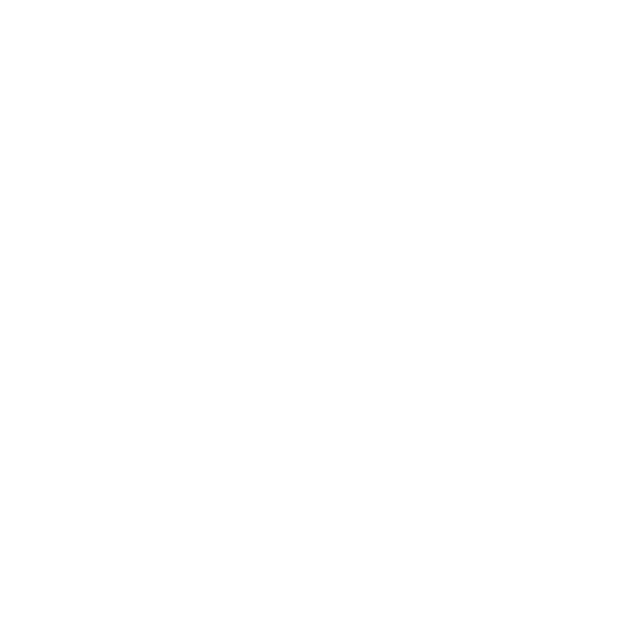
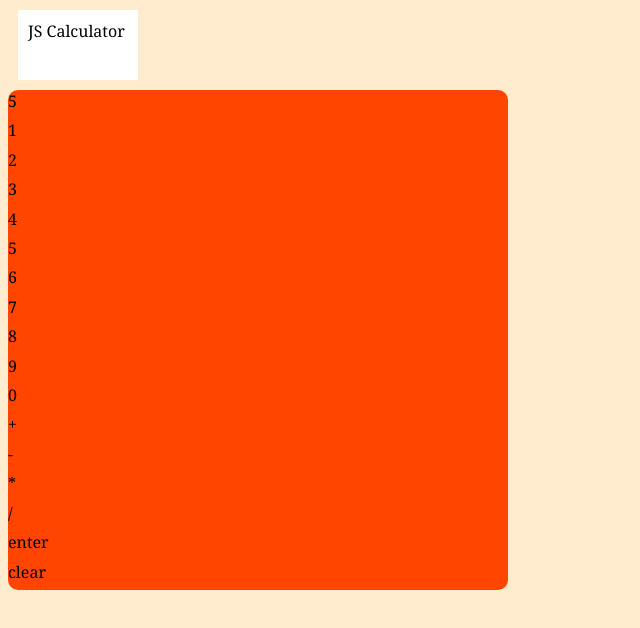
Before and after one commit to kuriroley/js-calculator, a plain HTML site: page index.html in a window 1280 px wide. Shown: the whole page, without its empty margins (0-640 px from the left). Drawn offline with Linux system fonts and the light colour scheme.

Commit message:
-added inital values

```diff
--- a/code.js
+++ b/code.js
@@ -0,0 +1,34 @@
+let firstNumber = 0;
+let secondNumber = 0;
+let operator;
+
+function sum(a,b){
+    return console.log(a + b);
+}
+function substract (a,b){
+    return console.log(a - b);
+}
+function multiply(a,b){
+    return console.log(a * b);
+}
+function divide (a,b){
+    return console.log(a / b);
+}
+
+function operate(a,b,op){
+    let result = 0;
+    if(op === 'sum'){
+        result = sum(a,b);
+    }
+    if(op === 'substract'){
+        result = substract(a,b);
+    }
+    if(op === 'multiply'){
+        result =  multiply(a,b);
+    }
+    if(op === 'divide'){
+        result = divide(a,b);
+    }
+    return result;
+}
+operate(6,3, 'substract')
--- a/index.html
+++ b/index.html
@@ -7,6 +7,31 @@
     <link rel="stylesheet" href="style.css">
 </head>
 <body>
+    <header>
+        JS Calculator
+    </header>
+
+    <div class="calculator-container">
+        <div class="screen">
+            5
+        </div>
+        <div class="b1">1</div>
+        <div class="b2">2</div>
+        <div class="b3">3</div>
+        <div class="b4">4</div>
+        <div class="b5">5</div>
+        <div class="b6">6</div>
+        <div class="b7">7</div>
+        <div class="b8">8</div>
+        <div class="b9">9</div>
+        <div class="b0">0</div>
+        <div class="bplus">+</div>
+        <div class="bminus">-</div>
+        <div class="bmulti">*</div>
+        <div class="bdiv">/</div>
+        <div class="benter">enter</div>
+        <div class="bclear">clear</div>
+    </div>
 
 </body>
     <script src="code.js"></script>
--- a/style.css
+++ b/style.css
@@ -0,0 +1,21 @@
+body{
+    background-color: blanchedalmond;
+    font-family: Georgia, 'Times New Roman', Times, serif;
+}
+
+
+header{
+    background-color: white;
+    padding: 10px;
+    margin: 10px;
+    height: 50px;
+    width: 100px;
+}
+
+.calculator-container{
+    background-color: orangered;
+    display: grid;
+    border-radius: 10px;
+    height: 500px;
+    width: 500px;
+}
```
